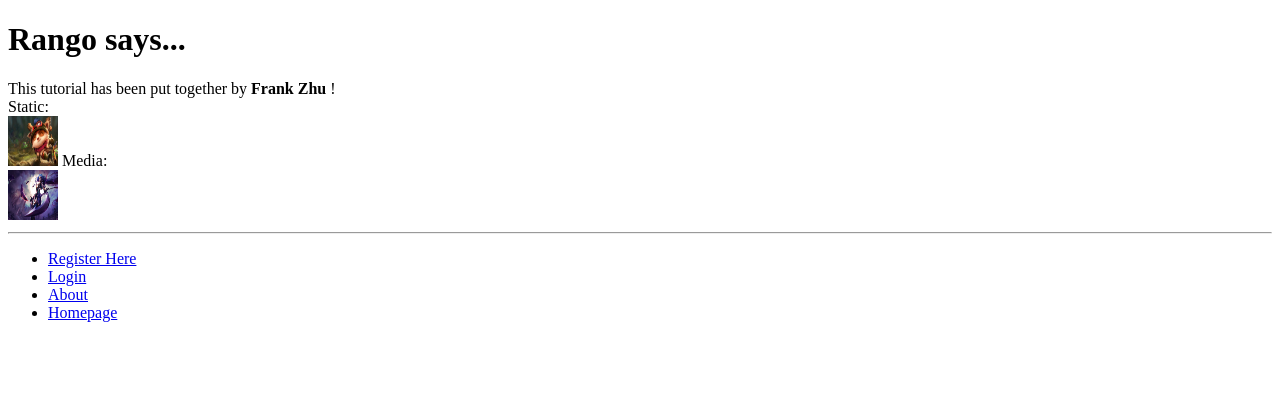
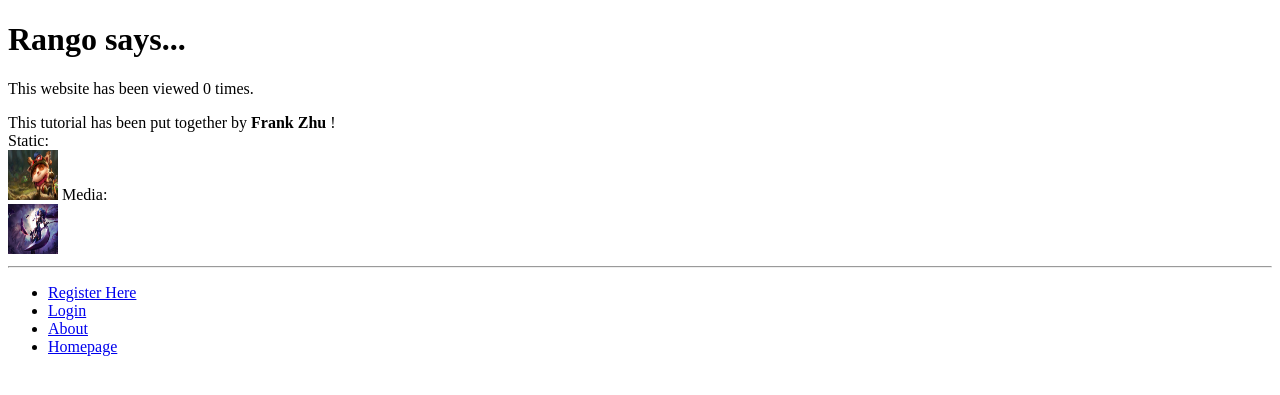
Before and after one commit to ymcdull/rango, a Django app: page /rango/about/ in a window 1280 px wide. Shown: the top 395 px of the page. Run offline with Django 3.2, Linux system fonts and the light colour scheme.

Commit message:
C10 and exercise - cookies and session

```diff
--- a/rango/views.py
+++ b/rango/views.py
@@ -15,17 +15,40 @@ from django.http import HttpResponseRedirect, HttpResponse
 
 from django.contrib.auth.decorators import login_required
 
+from datetime import datetime
+
 def index(request):
     #return HttpResponse("Rango says hey there partner! Well done Frank!")
 	category_list = Category.objects.order_by('-likes')[:5]
 	pages_list = Page.objects.order_by('-views')[:5]
 #	context_dict = {'boldmessage': "Pen, Apple, Ah, Apple-Pen!"}
 	context_dict = {'categories' : category_list, 'pages' : pages_list}
-	return render(request, 'rango/index.html', context = context_dict)
+	#return render(request, 'rango/index.html', context = context_dict)
+	#response = render(request, 'rango/index.html', context = context_dict)
+	#visits = int(request.COOKIES.get('visits', '0'))
+
+	if request.session.get('last_visit'):
+		last_visit_time = request.session.get('last_visit')
+		visits = request.session.get('visits', 0)
+		last_visit_time = datetime.strptime(last_visit_time[:-7], "%Y-%m-%d %H:%M:%S")
+
+		if (datetime.now() - last_visit_time).days > 0:
+			request.session['visits'] = visits + 1
+			request.session['last_visit'] = str(datetime.now())
+	else:
+		request.session['last_visit'] = str(datetime.now())
+		request.session['visits'] = 1
+
+	return render(request, 'rango/index.html', context_dict)
+
 
 def about(request):
   #  return HttpResponse("Rango says here is the about page. <br/> <a href='/rango/about/'> About</a>")
-	context_dict = {'authorname': "Frank Zhu"}
+	if request.session.get('visits'):
+		count = request.session.get('visits')
+	else:
+		count = 0
+	context_dict = {'authorname': "Frank Zhu", 'visits': count}
 	return render(request, 'rango/about.html', context = context_dict)
 
 
--- a/templates/rango/about.html
+++ b/templates/rango/about.html
@@ -8,6 +8,7 @@
 {% block body_block %}
 
         <h1>Rango says...</h1>
+				<p>This website has been viewed {{ visits }} times.</p>
         <div>
             This tutorial has been put together by <strong> {{ authorname }} </strong>! <br />
         </div>
```
Also changed, not shown: 1 other file.
